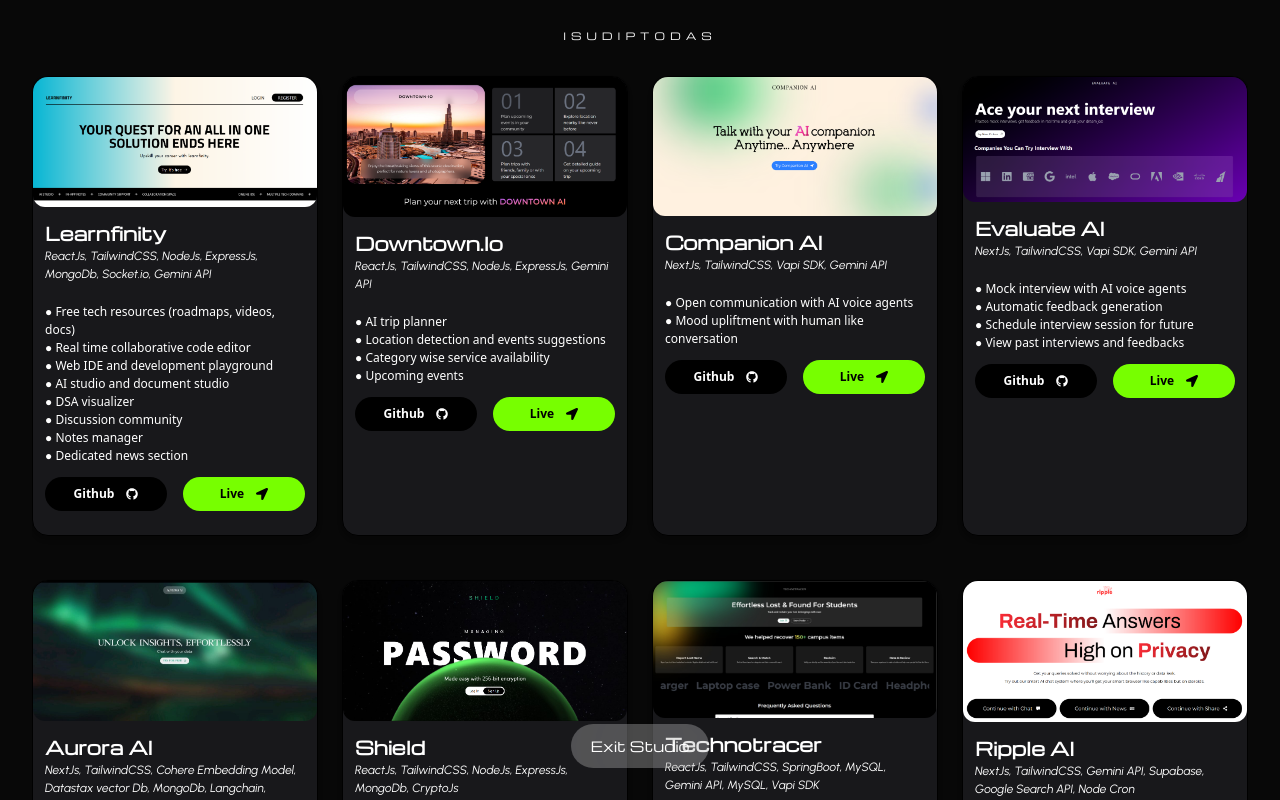
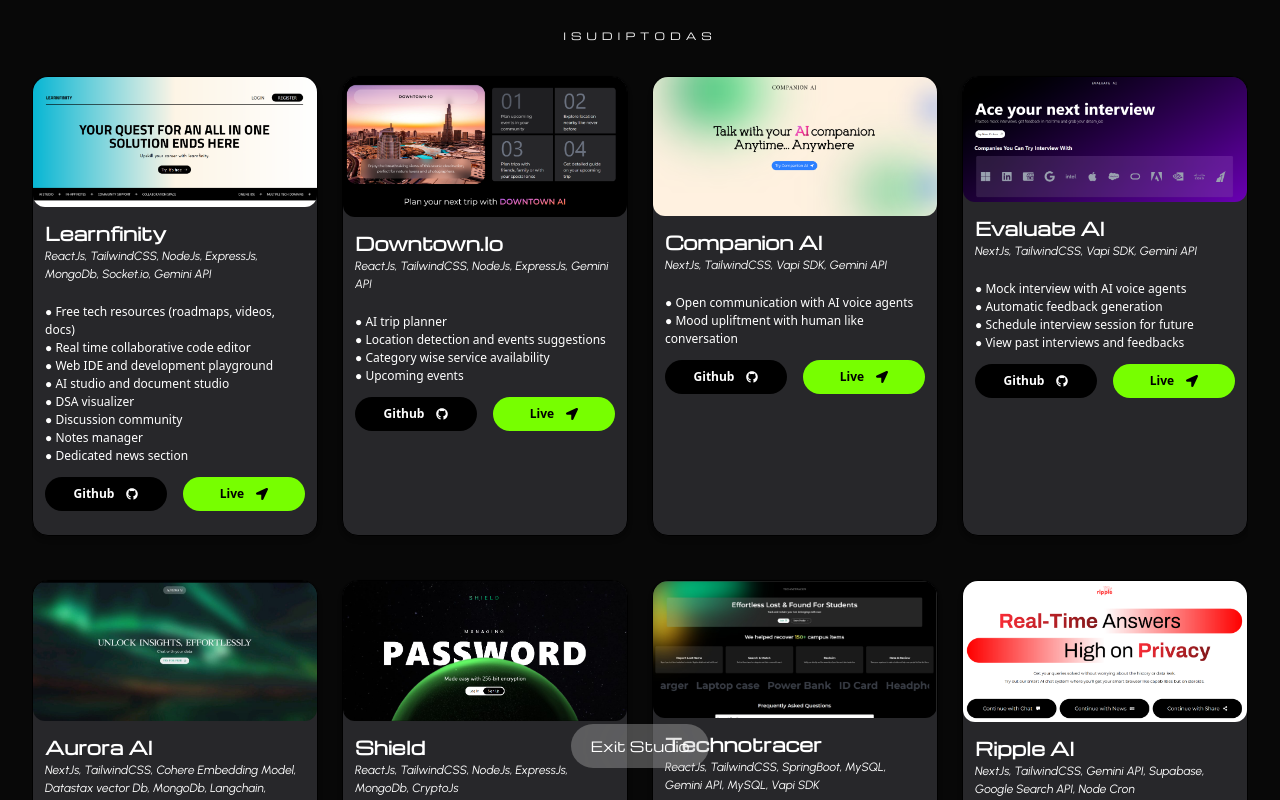
Before and after one commit to isudiptodas/isudiptodas_portfolio, a Next.js app: page /web-dev in a window 1280 px wide. Shown: the top 800 px of the page. Built offline with nearby package versions, Linux system fonts and the light colour scheme; a web font is replaced by a local one.

Commit message:
Update page.tsx

```diff
--- a/src/app/web-dev/page.tsx
+++ b/src/app/web-dev/page.tsx
@@ -20,7 +20,7 @@
                 </div>
                 <div className={`w-[95%] h-auto py-5 mt-14 grid grid-cols-1 md:grid-cols-2 lg:grid-cols-3 xl:grid-cols-4 justify-items-center gap-6 overflow-auto`}>
                     {webProjects.map((list, index) => {
-                        return <div id="project" key={index} className={`w-[95%] overflow-hidden mb-5 mx-5 md:w-full rounded-2xl border border-black bg-zinc-900 flex flex-col justify-start items-center shadow-md hover:shadow-lg duration-150 ease-in-out pb-3`}>
+                        return <div key={index} className={`w-[95%] overflow-hidden mb-5 mx-5 md:w-full rounded-2xl border border-black bg-zinc-800 flex flex-col justify-start items-center shadow-md hover:shadow-lg duration-150 ease-in-out pb-3`}>
                             <div className={`w-full h-auto overflow-hidden rounded-b-xl`}>
                                 <img src={list.image} className={`h-full w-full object-cover`} />
                             </div>
@@ -41,4 +41,5 @@
     )
 }
 
+
 export default page
```
